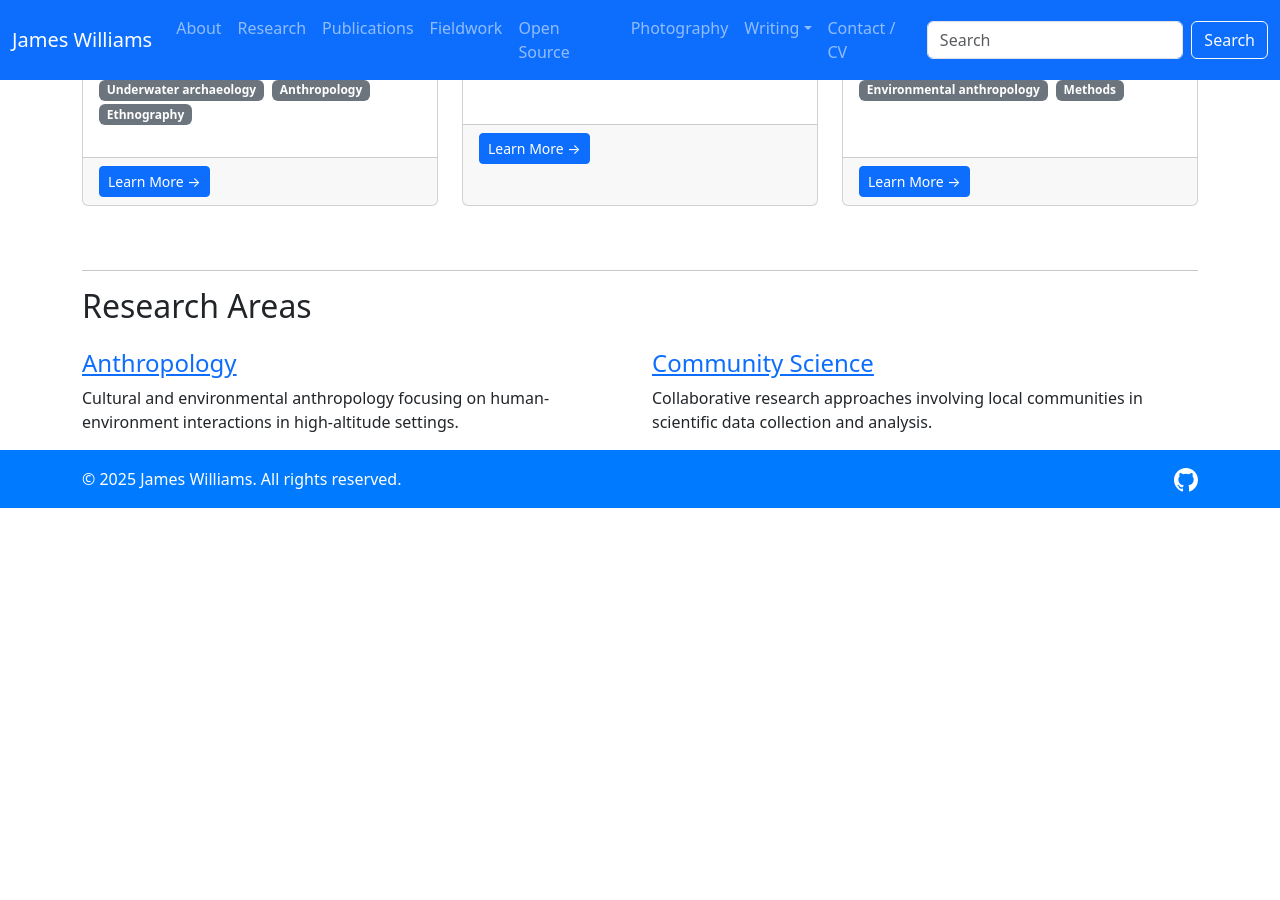
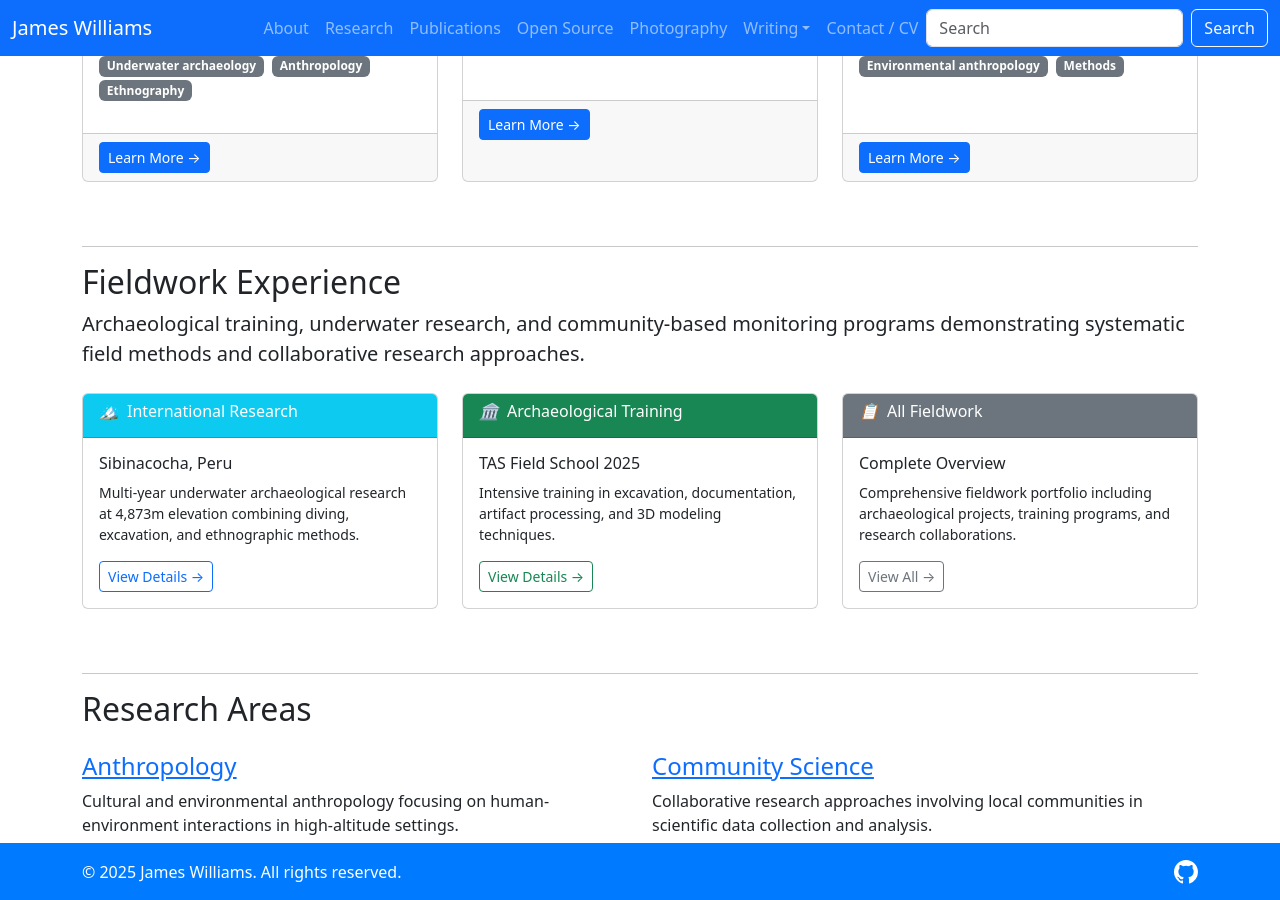
Before and after one commit to jtdub/jtdub.com, a Jekyll site: the page built from research/index.html, in a window 1280 px wide and 900 px high, scrolled down 672 px. Built offline with Jekyll 4.4.1, drawn with Linux system fonts in a browser that asks for light colours; nearby versions of some CDN libraries; before the commit the page ends 1180 px from its top, so only the background shows below that.

Commit message:
refactor: Move fieldwork from navigation to research page section
- Removed fieldwork link from main navigation menu
- Added comprehensive Fieldwork Experience section to research page
- Included three fieldwork cards: Sibinacocha Peru, TAS Field School, and complete overview
- Each card provides quick access to specific fieldwork projects
- Streamlined navigation: About → Research → Publications → Open Source
- Maintains all fieldwork discoverability within research context
- Better organizes content hierarchy with research as parent category

```diff
--- a/_includes/header.html
+++ b/_includes/header.html
@@ -35,9 +35,6 @@
                     <a class="nav-link" href="/publications/">Publications</a>
                   </li>
                   <li class="nav-item">
-                    <a class="nav-link" href="/fieldwork/">Fieldwork</a>
-                  </li>
-                  <li class="nav-item">
                     <a class="nav-link" href="/opensource/">Open Source</a>
                   </li>
                   <li class="nav-item">
--- a/research/index.html
+++ b/research/index.html
@@ -103,6 +103,56 @@ permalink: /research/
         </div>
     </div>
 
+    <!-- Fieldwork Section -->
+    <div class="row mt-5">
+        <div class="col-12">
+            <hr>
+            <h2>Fieldwork Experience</h2>
+            <p class="lead">Archaeological training, underwater research, and community-based monitoring programs demonstrating systematic field methods and collaborative research approaches.</p>
+
+            <div class="row mt-4">
+                <div class="col-md-4">
+                    <div class="card h-100">
+                        <div class="card-header bg-info text-white">
+                            <h6><i class="me-2">🏔️</i>International Research</h6>
+                        </div>
+                        <div class="card-body">
+                            <h6>Sibinacocha, Peru</h6>
+                            <p class="small">Multi-year underwater archaeological research at 4,873m elevation combining diving, excavation, and ethnographic methods.</p>
+                            <a href="/fieldwork/peru/" class="btn btn-outline-primary btn-sm">View Details →</a>
+                        </div>
+                    </div>
+                </div>
+
+                <div class="col-md-4">
+                    <div class="card h-100">
+                        <div class="card-header bg-success text-white">
+                            <h6><i class="me-2">🏛️</i>Archaeological Training</h6>
+                        </div>
+                        <div class="card-body">
+                            <h6>TAS Field School 2025</h6>
+                            <p class="small">Intensive training in excavation, documentation, artifact processing, and 3D modeling techniques.</p>
+                            <a href="/fieldwork/tas-2025/" class="btn btn-outline-success btn-sm">View Details →</a>
+                        </div>
+                    </div>
+                </div>
+
+                <div class="col-md-4">
+                    <div class="card h-100">
+                        <div class="card-header bg-secondary text-white">
+                            <h6><i class="me-2">📋</i>All Fieldwork</h6>
+                        </div>
+                        <div class="card-body">
+                            <h6>Complete Overview</h6>
+                            <p class="small">Comprehensive fieldwork portfolio including archaeological projects, training programs, and research collaborations.</p>
+                            <a href="/fieldwork/" class="btn btn-outline-secondary btn-sm">View All →</a>
+                        </div>
+                    </div>
+                </div>
+            </div>
+        </div>
+    </div>
+
     <!-- Additional Research Areas Section -->
     <div class="row mt-5">
         <div class="col-12">
```
